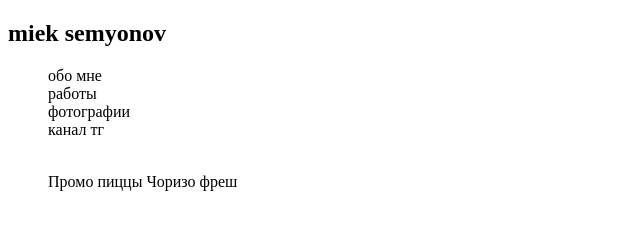
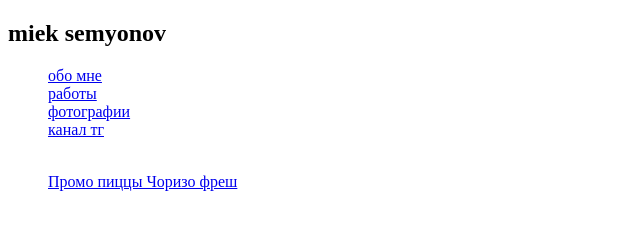
Before and after one commit to jjjjjp/mieksemyonov, a plain HTML site: page index.html in a window 1280 px wide. Shown: the whole page, without its empty margins (0-640 px from the left). Drawn offline with Linux system fonts and the light colour scheme.

Commit message:
links added

```diff
--- a/index.html
+++ b/index.html
@@ -10,10 +10,10 @@
 		<h1>miek semyonov</h1>
 		<nav>
 			<dl>
-				<dd>обо мне</dd>
-				<dd>работы</dd>
-				<dd>фотографии</dd>
-				<dd>канал тг</dd>
+				<dd><a href="about/index.html">обо мне</a></dd>
+				<dd><a href="works/index.html">работы</a></dd>
+				<dd><a href="https://www.instagram.com/omgamithequeen/">фотографии</a></dd>
+				<dd><a href="https://t.me/@shhhhhhitsawig">канал тг</a></dd>
 			</dl>
 		</nav>
 	</section>
@@ -21,7 +21,7 @@
 		<div>
 			<figure>
 				<img />
-				<figcaption>Промо пиццы Чоризо фреш</figcaption>
+				<figcaption><a href="works/chorizofresh/index.html">Промо пиццы Чоризо фреш</a></figcaption>
 			</figure>
 		</div>
 	</section>
```
Also changed, not shown: works/index.html (added, +10 -0 lines).
